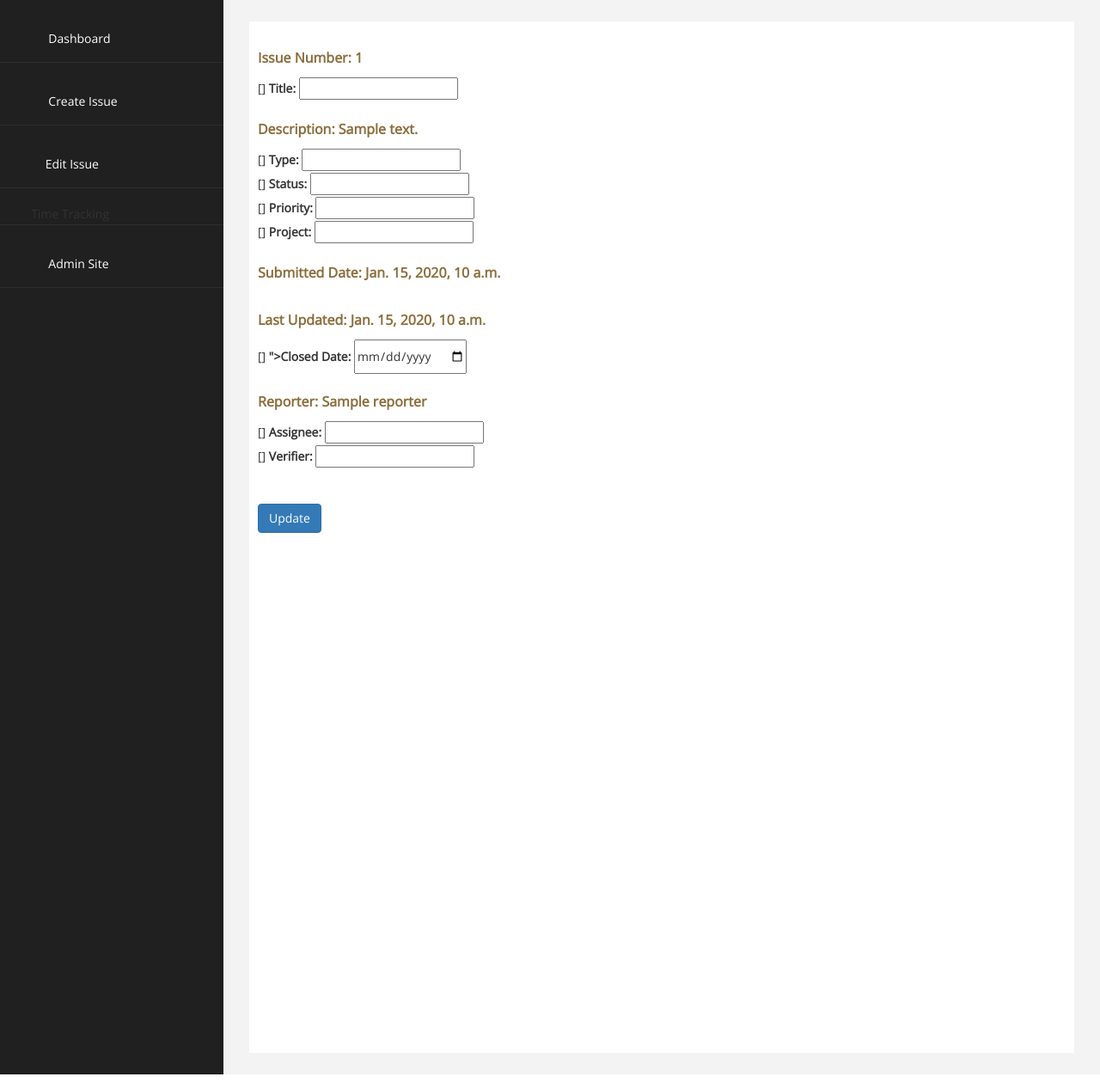
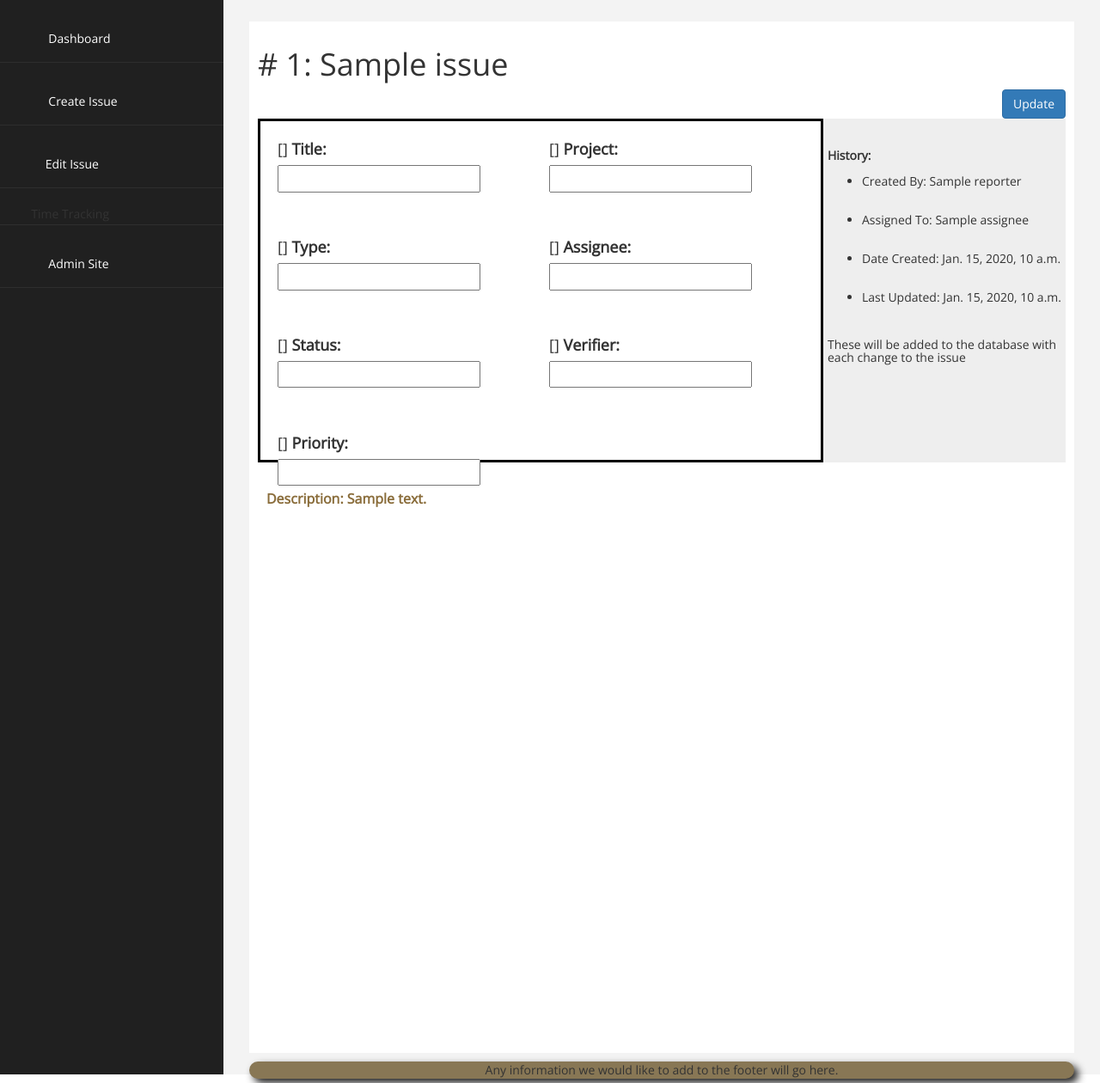
Before and after one commit to iamkelroy/CS673_G1_T3_BUGTRACKER, a Django app: template templates/edit_issue.html in a window 1280 px wide. Shown: the part 63-1323 px from the top of the page at 86% size. Run offline with Django 3.2, Linux system fonts and the light colour scheme; the template is opened without the code that fills it: most values are stand-ins (such as "Sample title", 1, 10 or a date in 2020); form fields are guessed from the names that the template uses; some libraries are stand-ins or nearby versions; some web fonts are replaced.

Commit message:
Updated Edit Issue Template.  Take a look at it and let me know what you think.

```diff
--- a/templates/edit_issue.html
+++ b/templates/edit_issue.html
@@ -16,29 +16,42 @@
         <form action="" method="post">{% csrf_token %}
         {{ form.non_field_errors }}
 
-            <div>
+        <h1># {{ issue.pk }}: {{ issue.title }}</h1>
 
+        <div class="row">
+            <div class="col-md-12">
+                <input type="submit" value="Update" class="btn btn-primary" style="float: right"/>
+            </div>
+        </div>
+
+        <div style="padding: 10px; border: solid black; width: 70%; height: 400px; float: left; font-size: 18px; ">
+            <div id="resolution" style="width: 50%">
+<!--
                 <p class="text-warning"><b>Issue Number: {{ issue.pk }}</b></p>
+-->
 
                 <div class="fieldWrapper">
                     {{ form.title.errors }}
                     <label for="{{ form.title.id_for_label }}">Title:</label>
                     {{ form.title }}
                 </div>
-
+                <br><br>
+<!--
                 <p class="text-warning" style=""><b>Description: {{ issue.description }}</b></p>
-
+-->
                 <div class="fieldWrapper">
                     {{ form.issue_type.errors }}
                     <label for="{{ form.issue_type.id_for_label }}">Type:</label>
                     {{ form.issue_type }}
                 </div>
+                <br><br>
 
                 <div class="fieldWrapper">
                     {{ form.status.errors }}
                     <label for="{{ form.status.id_for_label }}">Status:</label>
                     {{ form.status }}
                 </div>
+                <br><br>
 
                 <div class="fieldWrapper">
                     {{ form.priority.errors }}
@@ -46,82 +59,80 @@
                     {{ form.priority }}
                 </div>
 
+            </div>
+
+            <div id="resolution" style="float: left; width: 50%">
+
                 <div class="fieldWrapper">
                     {{ form.project.errors }}
                     <label for="{{ form.project.id_for_label }}">Project:</label>
                     {{ form.project }}
                 </div>
-            </div>
-
-            <div>
+                <br><br>
+<!--
                 <p class="text-warning"><b>Submitted Date: {{ issue.submitted_date }}</b></p>
 
                 <p class="text-warning"><b>Last Updated: {{ issue.modified_date }}</b></p>
-
+-->
+<!--
                 <div class="fieldWrapper">
                     {{ form.closed_date.errors }}
                     <label for="{{ form.closed_date_for_label }}">Closed Date:</label>
                     {{ form.closed_date }}
                 </div>
-
+-->
+<!--
                 <p class="text-warning"><b>Reporter: {{ issue.reporter }}</b></p>
-
+-->
                 <div class="fieldWrapper">
                     {{ form.assignee.errors }}
                     <label for="{{ form.assignee.id_for_label }}">Assignee:</label>
                     {{ form.assignee }}
                 </div>
+                <br><br>
 
                 <div class="fieldWrapper">
                     {{ form.verifier.errors }}
                     <label for="{{ form.verifier.id_for_label }}">Verifier:</label>
                     {{ form.verifier }}
                 </div>
-
+<!--
                 <div class="row">
                     <div class="col-md-12">
                         <br><br>
                         <input type="submit" value="Update" class="btn btn-primary" float="left"/>
                     </div>
                 </div>
+-->
 <!--
                 <input type="submit" value="Update" class="btn btn-primary" float="left"/> -->
             </div>
+        </div>
+
+        <div id="history" style="width: 30%; height: 400px;">
+            <br><br>
+            <Strong>History:</Strong><br><br>
+            <ul>
+                <li>Created By: {{ issue.reporter }} </li><br><br>
+                <li>Assigned To: {{ issue.assignee }} </li><br><br>
+                <li>Date Created: {{ issue.submitted_date}} </li><br><br>
+                <li>Last Updated: {{ issue.modified_date }} </li><br><br>
+            </ul>
+
+            These will be added to the database with each change to the issue<br><br>
+        </div>
+
+        <div id="description" style="width: 100%">
+            <p class="text-warning" style=""><b>Description: {{ issue.description }}</b></p>
+        </div>
 
         </form>
 
 
     </div>
 
-
-
-</div>
-<!--
-
-<div id="page-inner">
-                <div>
-                    <h1 class="bug_name">Edit Issue</h1>
-
-                    <form action="" method="post">{% csrf_token %}
-                    {{ form.non_field_errors }}
-
-
-			        <div class="row">
-                        <div class="col-md-12">
-			                <br><br>
-               		    <input type="submit" value="Update" class="btn btn-primary" float="left"/>
-                   	    </div>
-                   	</div>
-
-                   </div>
-
-                    </form>
-
-                </div>
 </div>
 
-                <footer id="footer">
-                     Any information we would like to add to the footer will go here.
-                </footer>
-                -->
+<footer id="footer">Any information we would like to add to the footer will go here.</footer>
+
 {% endblock %}
```
